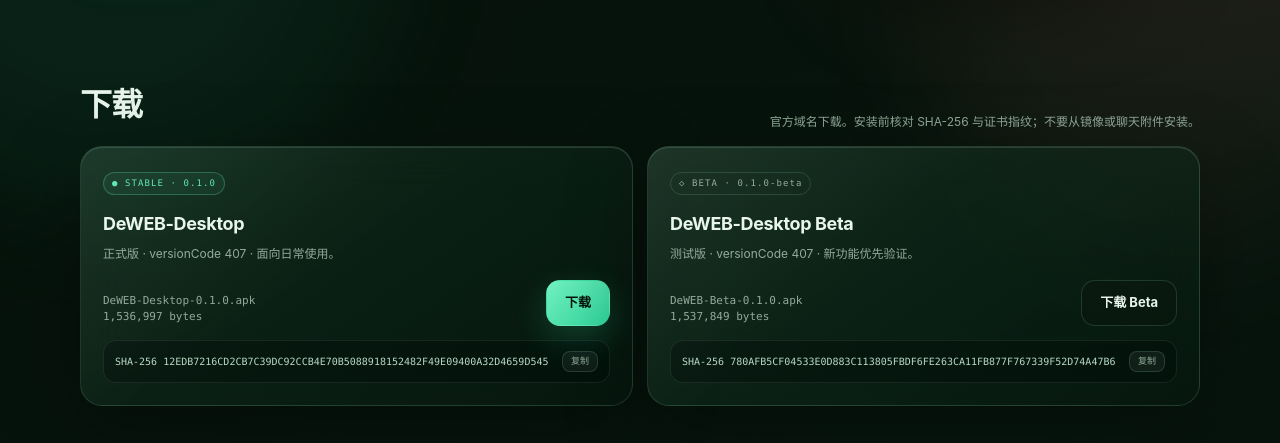
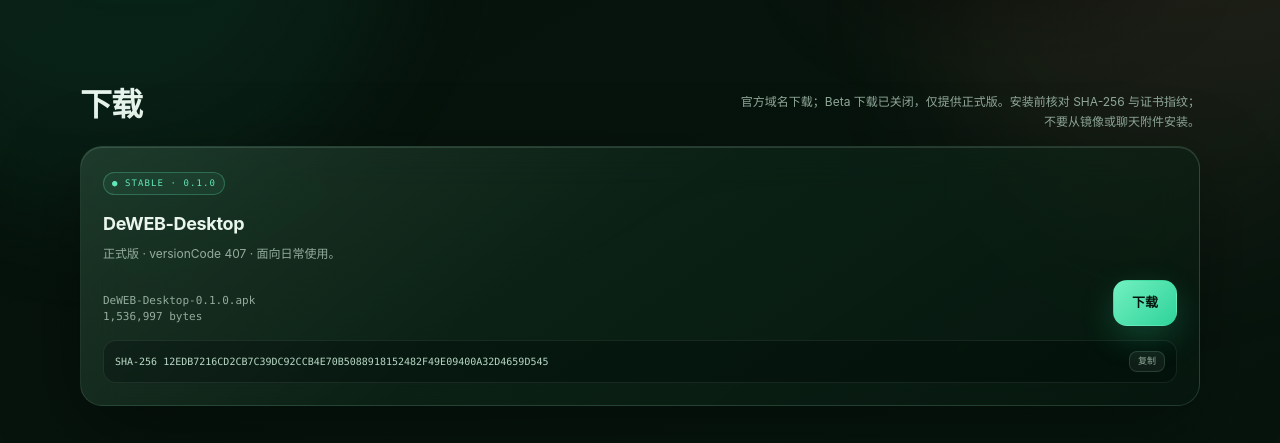
Before and after one commit to yy54816464/deweb-desktop-releases, a plain HTML site: page index.html in a window 1280 px wide. Shown: the part 509-952 px from the top of the page. Drawn offline with Linux system fonts and the light colour scheme.

Commit message:
release: remove beta download, keep stable only

```diff
--- a/index.html
+++ b/index.html
@@ -83,7 +83,7 @@ h1 em{font-style:normal;color:var(--mint)}
 .section-head{display:flex;align-items:end;justify-content:space-between;gap:18px;margin:34px 0 14px}
 .section-head h2{font-size:clamp(22px,3vw,32px);letter-spacing:-.03em;margin:0}
 .section-head p{color:var(--muted);font-size:12px;margin:0;max-width:460px;text-align:right}
-.cards{display:grid;grid-template-columns:1fr 1fr;gap:14px}
+.cards{display:grid;grid-template-columns:1fr;gap:14px}
 .card{border-radius:22px;padding:22px;position:relative;overflow:hidden}
 .card:before{content:"";position:absolute;inset:0;background:linear-gradient(140deg,rgba(255,255,255,.06),transparent 42%);pointer-events:none}
 .card h3{margin:0 0 5px;font-size:18px;letter-spacing:-.02em}
@@ -182,7 +182,7 @@ h1 em{font-style:normal;color:var(--mint)}
     <section class="section" id="download">
       <div class="section-head">
         <h2>下载</h2>
-        <p>官方域名下载。安装前核对 SHA-256 与证书指纹；不要从镜像或聊天附件安装。</p>
+        <p>官方域名下载；Beta 下载已关闭，仅提供正式版。安装前核对 SHA-256 与证书指纹；不要从镜像或聊天附件安装。</p>
       </div>
       <div class="cards">
         <article class="card glass">
@@ -196,19 +196,6 @@ h1 em{font-style:normal;color:var(--mint)}
           <div class="hashbox">
             <code>SHA-256 12EDB7216CD2CB7C39DC92CCB4E70B5088918152482F49E09400A32D4659D545</code>
             <button class="copy" data-copy="12EDB7216CD2CB7C39DC92CCB4E70B5088918152482F49E09400A32D4659D545" type="button">复制</button>
-          </div>
-        </article>
-        <article class="card glass">
-          <span class="pill">◇ BETA · 0.1.0-beta</span>
-          <h3>DeWEB-Desktop Beta</h3>
-          <p>测试版 · versionCode 407 · 新功能优先验证。</p>
-          <div class="dl-row">
-            <div class="file">DeWEB-Beta-0.1.0.apk<br>1,537,849 bytes</div>
-            <a class="btn ghost" href="./downloads/DeWEB-Beta-0.1.0.apk" download>下载 Beta</a>
-          </div>
-          <div class="hashbox">
-            <code>SHA-256 780AFB5CF04533E0D883C113805FBDF6FE263CA11FB877F767339F52D74A47B6</code>
-            <button class="copy" data-copy="780AFB5CF04533E0D883C113805FBDF6FE263CA11FB877F767339F52D74A47B6" type="button">复制</button>
           </div>
         </article>
       </div>
```
Also changed, not shown: android-latest-beta.json (deleted, +0 -8 lines), 1 other file.
